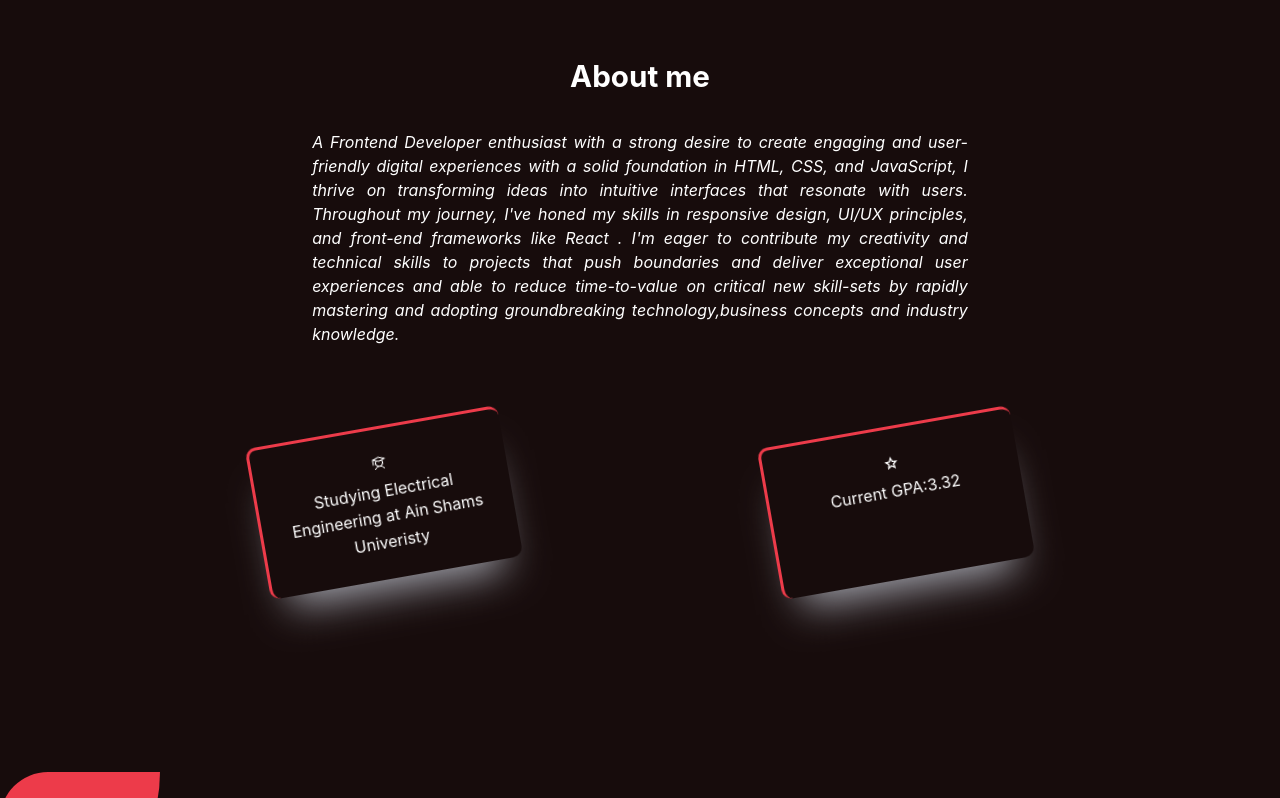
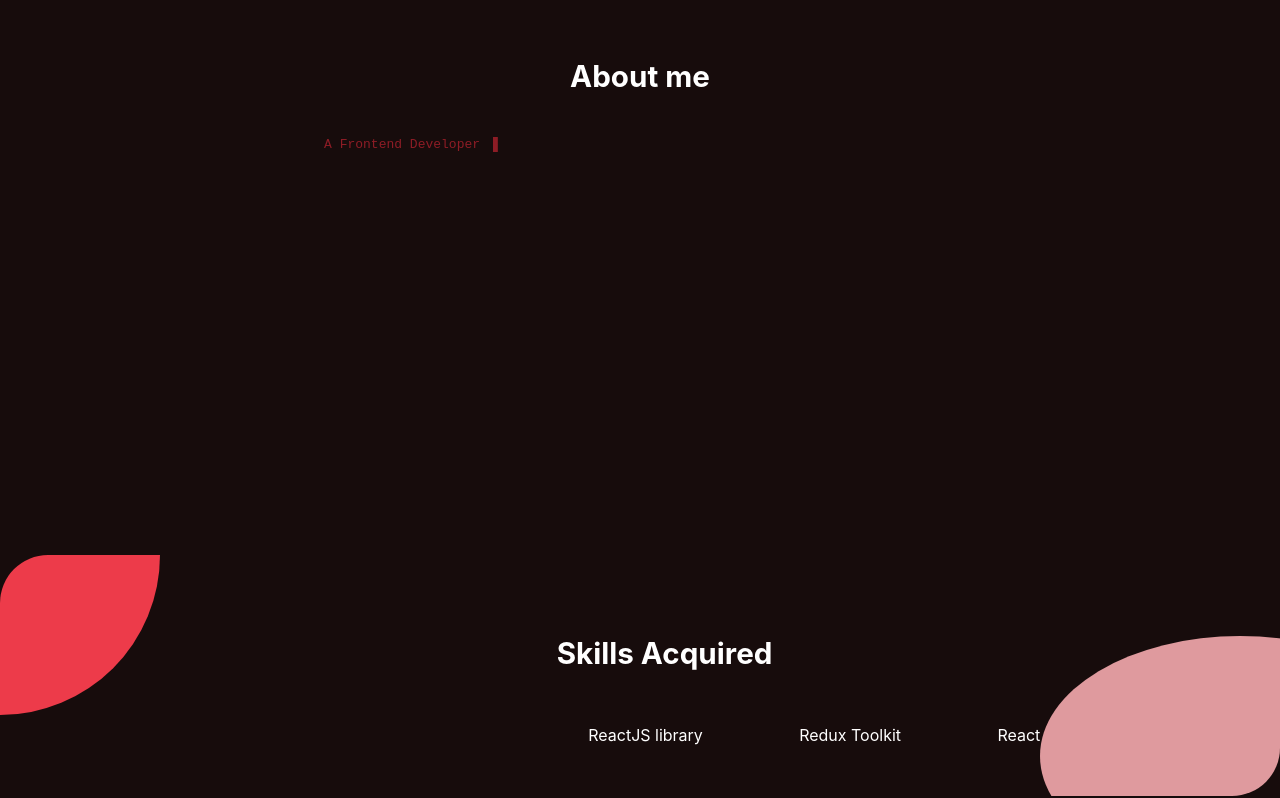
Before and after one commit to Mkhaleddd/My-Portfolio, a React (Vite) app: page / in a window 1280 px wide. Shown: the part 802-1600 px from the top of the page. Built offline with nearby package versions, Linux system fonts and the light colour scheme.

Commit message:
update-design\

```diff
--- a/src/App.css
+++ b/src/App.css
@@ -34,7 +34,32 @@ body::-webkit-scrollbar {
   -moz-osx-font-smoothing: grayscale;
 
 }
+.wrapper{
+  width: 50%;
+  margin: 0 auto;
+}
+.type,.type:hover {
+  font-family: monospace;
+  --n:663;
+  color:#0000;
+  background:
+    linear-gradient(-90deg,#8d1c25 5px,#0000 0) 10px 0,
+    linear-gradient(#8d1c25 0 0) 0 0;
+  background-size:calc(var(--n)*1ch) 100%;
+  -webkit-background-clip:padding-box,text;
+  background-clip:padding-box,text;
+  background-repeat:no-repeat;
+  animation:
+   b 0.75s step-end infinite,
+   t calc(var(--n)*.3s) steps(var(--n)) forwards;
+}
 
+@keyframes t{
+  from {background-size:0 200%}
+}
+@keyframes b{
+  50% {background-position:0 -100%,0 0}
+}
 #root {
   max-width: 100%;
   margin: 0 auto;
@@ -137,12 +162,7 @@ button::-moz-focus-inner{
 .text{
   text-align: justify;
   line-height: 1.5;
-  width: 65ch;
-  font-style: oblique;
-  width: 65ch;
-  margin-left: auto;
-  margin-right: auto;
-  padding-bottom: 2em;
+
 }
 
 
@@ -332,19 +352,7 @@ header .flex{
   transition: all 900ms cubic-bezier(0.48, 0, 0.12, 1);
 }
 /* ///////////////////////                     ABOUT              ///////////////////////// */
-.rotate{
-width: 20%;
-padding: 1.5em 1em 1.5em 1em ;
-margin-top: 2em;
-border-top: 3px solid var(--accent);
-border-left: 3px solid var(--accent);
-border-radius:10px;
-box-shadow: 0px 30px 40px -20px var(--grayishBlue);
-transform: rotate(-10deg);
-}
-.rotate:hover{
-  transform: rotate(0);
-}
+
 
 /* ///////////////                     SKILLS                    /////////////////////*/
 .carousel-pr {
@@ -498,10 +506,13 @@ margin-right: auto;
 padding: 1rem;
 }
 
-form > *{
+form > *:not(button){
   margin-top: 1rem;
   border-radius: 35px;
   padding: 1rem;
+  border: none;
+  outline: none;
+  border-bottom: 2px solid #ddd;
 }
 textarea{
   padding: 2.5rem;
@@ -512,9 +523,14 @@ button[type=submit]{
   padding: 0.85em;
   margin-top: 2em;
   margin-bottom: 1.5rem;
+  border-radius: 25px;
   font-size: 1.15rem;
   align-self: center;
   background-color: var(--accent);
+  -webkit-border-radius: 25px;
+  -moz-border-radius: 25px;
+  -ms-border-radius: 25px;
+  -o-border-radius: 25px;
 }
 button[type=submit]:hover{
   background: var(--background);
@@ -1025,14 +1041,14 @@ margin-bottom: 16rem;
   display: none;
 }
 .skills h3{
-  padding: 1rem;
-  position: relative;
-  top: 6rem;
-  width: 90%;
+  padding: 1.5rem;
+  width: 100%;
 
 }
 
 .carousel-pr{
+  margin-top: 2rem;
+   margin-left: 2rem;
 flex-direction: column;
 justify-content: space-between;
 }
@@ -1083,6 +1099,9 @@ h3#contact{
   ul >li{
     padding-left: 2rem;
   }
-
+.wrapper{
+  width: 65%;
 
 }
+
+}
--- a/src/App.jsx
+++ b/src/App.jsx
@@ -28,7 +28,7 @@ function App() {
               </div>
               </div>
               <div className="flex">
-          <a className='button-background-move' download href='' >
+          <a className='button-background-move' download href='https://www.canva.com/design/DAGJZfvwspY/2tMv3plrqox48REdrmOZzw/view?utm_content=DAGJZfvwspY&utm_campaign=designshare&utm_medium=link&utm_source=editor' >
             Download CV
           </a>
           <a className='button-cover' role='button' href='#contacts' >
--- a/src/Components/About.jsx
+++ b/src/Components/About.jsx
@@ -1,6 +1,4 @@
 import React from 'react'
-import { PiStudent } from "react-icons/pi";
-import { MdOutlineGrade } from "react-icons/md";
 
 const About = () => {
 
@@ -10,33 +8,19 @@ const About = () => {
 
     <section className="about-wrapper" id="about" aria-labelledby='about'>
         <h3 title='about'>About me</h3>
-        <p className='text'>
-             A Frontend Developer enthusiast with a strong desire to create engaging and user-friendly digital experiences with a solid foundation in HTML, CSS, and JavaScript, I thrive on transforming ideas into intuitive interfaces that resonate with users.
-               Throughout my journey, I've honed my skills in responsive design, UI/UX principles, and front-end frameworks like React . I'm eager to contribute my creativity and technical skills to projects that push boundaries and deliver exceptional user experiences and able to
-                reduce time-to-value on critical new skill-sets by rapidly mastering and adopting groundbreaking technology,business concepts and industry knowledge.
-        </p>
-        <div className="flex">
-            <div className="row-flex rotate">
-                <span>
-                    <PiStudent />
-                </span>
-           <span>
-             Studying Electrical Engineering at Ain Shams Univeristy
-           </span>
+        <div className="wrapper">
+           <span className="type">
+                A Frontend Developer enthusiast with a strong desire to create engaging and
+                user-friendly digital experiences with a solid foundation in HTML, CSS, and
+                 JavaScript, I thrive on transforming ideas into intuitive interfaces that resonate
+                with users. Throughout my journey, I've honed my skills in responsive design, UI/
+                UX principles, and front-end frameworks like React . I'm eager to contribute my
+                creativity and technical skills to projects that push boundaries and deliver
+                exceptional user experiences and able to reduce time-to-value on critical new
+                skill-sets by rapidly mastering and adopting groundbreaking technology,business concepts and industry knowledge.
+    </span>
 
         </div>
-        <div className="row-flex rotate">
-            <span>
-                     <MdOutlineGrade />
-            </span>
-            <span>
-                 Current GPA:3.32
-            </span>
-
-
-        </div>
-        </div>
-
 
     </section>
 
--- a/src/Components/Skills.jsx
+++ b/src/Components/Skills.jsx
@@ -6,8 +6,7 @@ const Skills = () => {
   return (
     <>
      <section aria-labelledby='skills' id='skills' className='skills'>
-      <h3 title='skills'>I have acquired the following skills with addition
-        to resposive Web Desgin,SEO optimization and Web Accessibilty</h3>
+      <h3 title='skills'>Skills Acquired</h3>
        <ul className='scroll-con carousel-pr ' >
         <li className="flip-animate" >
           <span data-hover="Advanvced">
```
